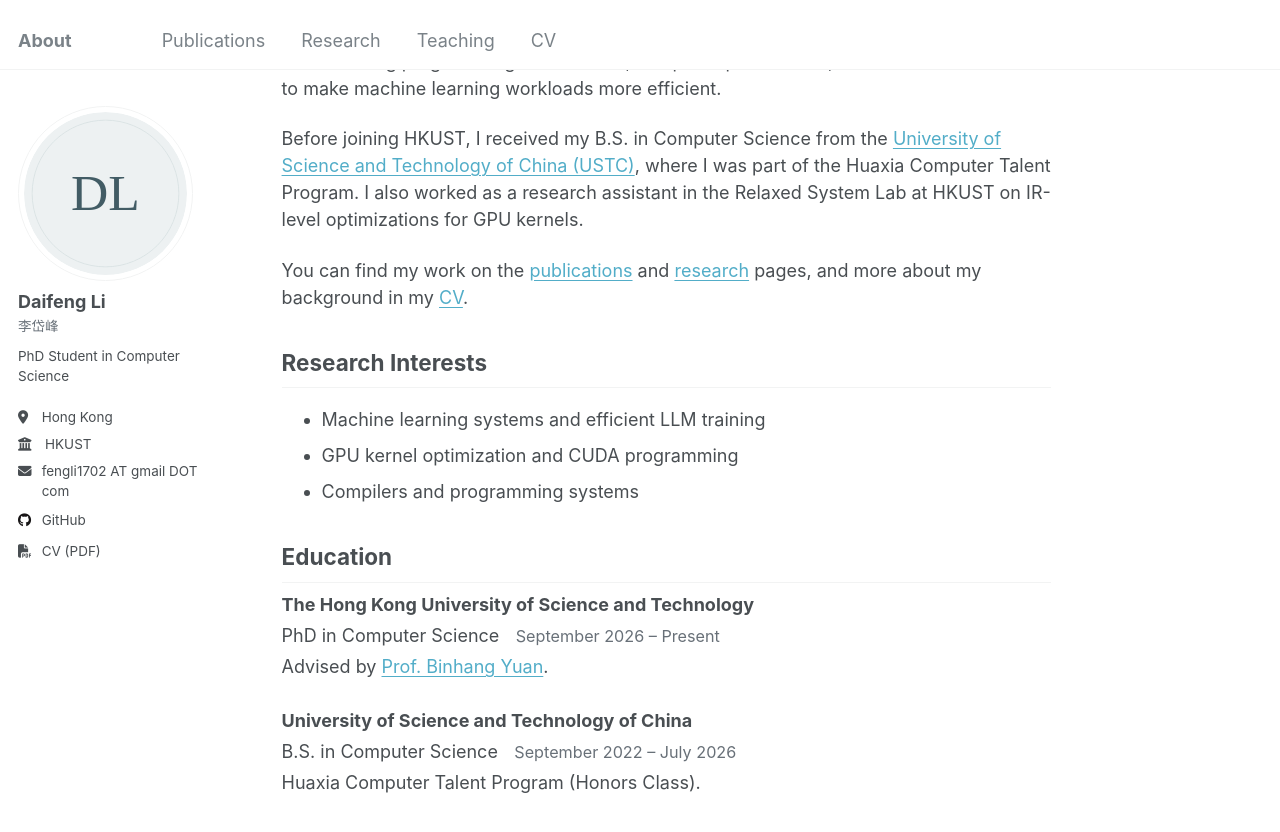
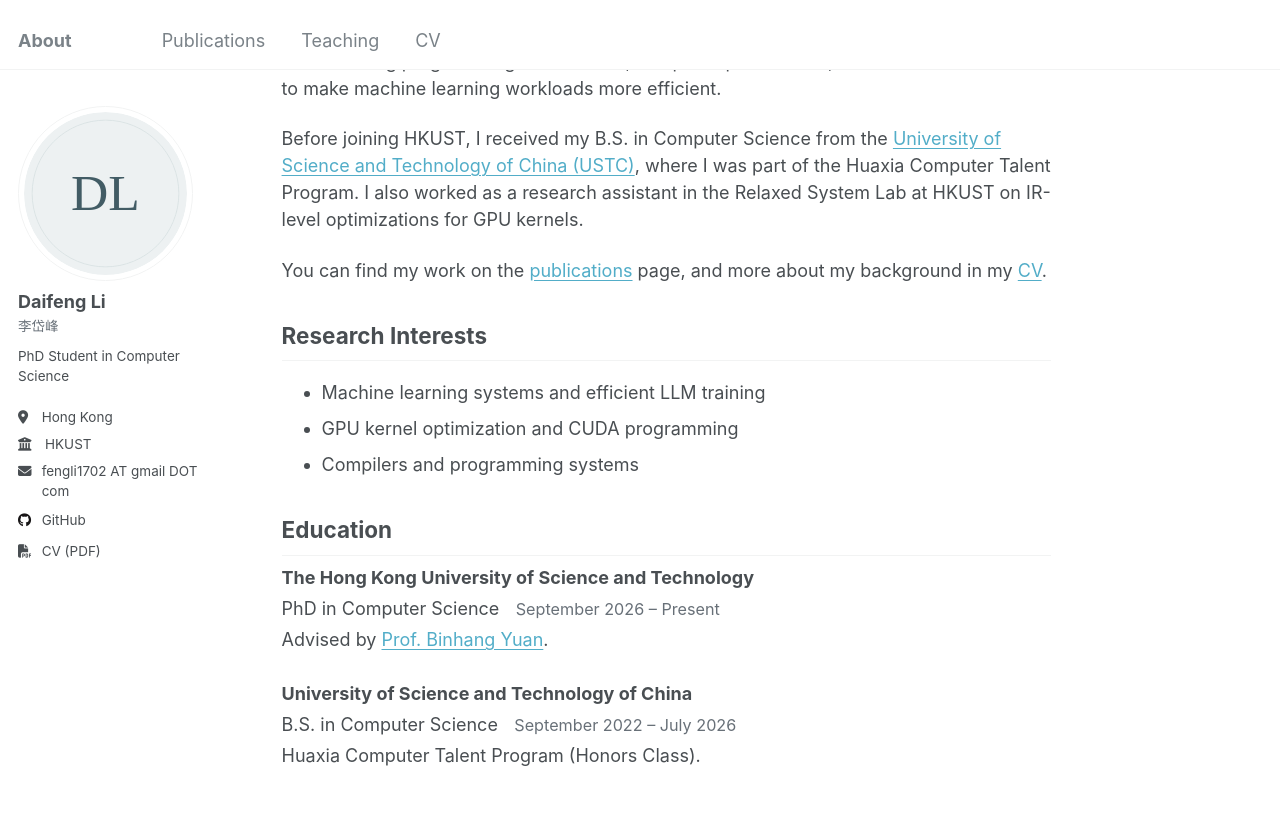
Before and after one commit to fengli1702/fengli1702.github.io, a Jekyll site: the page built from _pages/about.md, in a window 1280 px wide and 900 px high, scrolled down 325 px. Shown: the top 832 px of the window. Built offline with Jekyll 4.4.1, drawn with Linux system fonts in a browser that asks for light colours.

Commit message:
Remove separate research page and redirect to publications

```diff
--- a/_data/navigation.yml
+++ b/_data/navigation.yml
@@ -1,8 +1,6 @@
 main:
   - title: Publications
     url: /publications/
-  - title: Research
-    url: /research/
   - title: Teaching
     url: /teaching/
   - title: CV
--- a/_pages/about.md
+++ b/_pages/about.md
@@ -14,7 +14,7 @@
 
 Before joining HKUST, I received my B.S. in Computer Science from the [University of Science and Technology of China (USTC)](https://en.ustc.edu.cn/), where I was part of the Huaxia Computer Talent Program. I also worked as a research assistant in the Relaxed System Lab at HKUST on IR-level optimizations for GPU kernels.
 
-You can find my work on the [publications]({{ '/publications/' | relative_url }}) and [research]({{ '/research/' | relative_url }}) pages, and more about my background in my [CV]({{ '/cv/' | relative_url }}).
+You can find my work on the [publications]({{ '/publications/' | relative_url }}) page, and more about my background in my [CV]({{ '/cv/' | relative_url }}).
 
 ## Research Interests
 
--- a/_pages/publications.html
+++ b/_pages/publications.html
@@ -1,6 +1,8 @@
 ---
 title: Publications
 permalink: /publications/
+redirect_from:
+  - /research/
 ---
 
 <h2>Conference Papers</h2>
```
Also changed, not shown: README.md (+0 -1 lines), _pages/research.md (deleted, +0 -20 lines).
